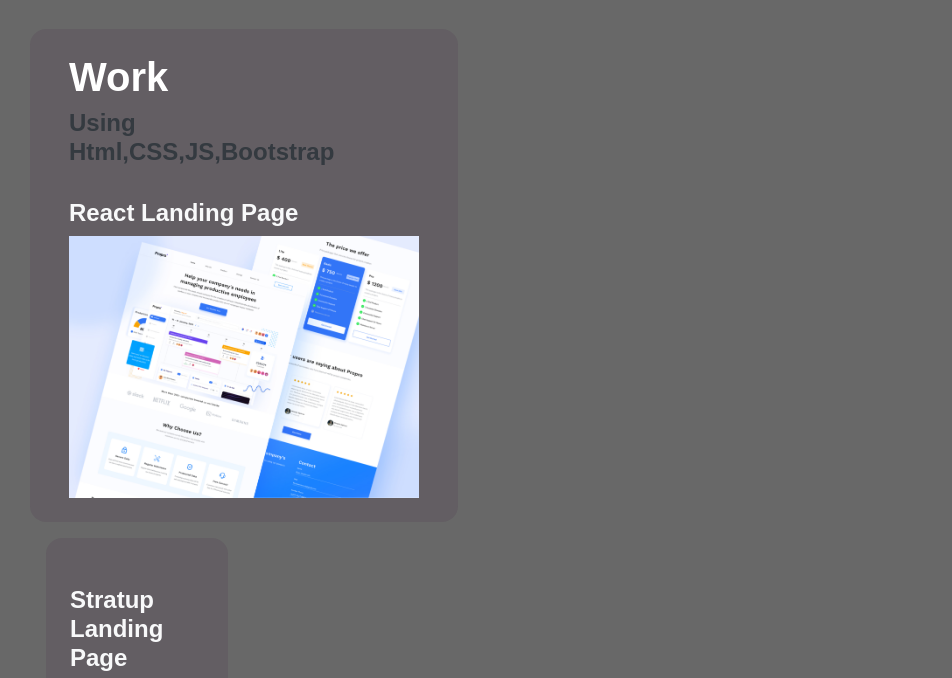
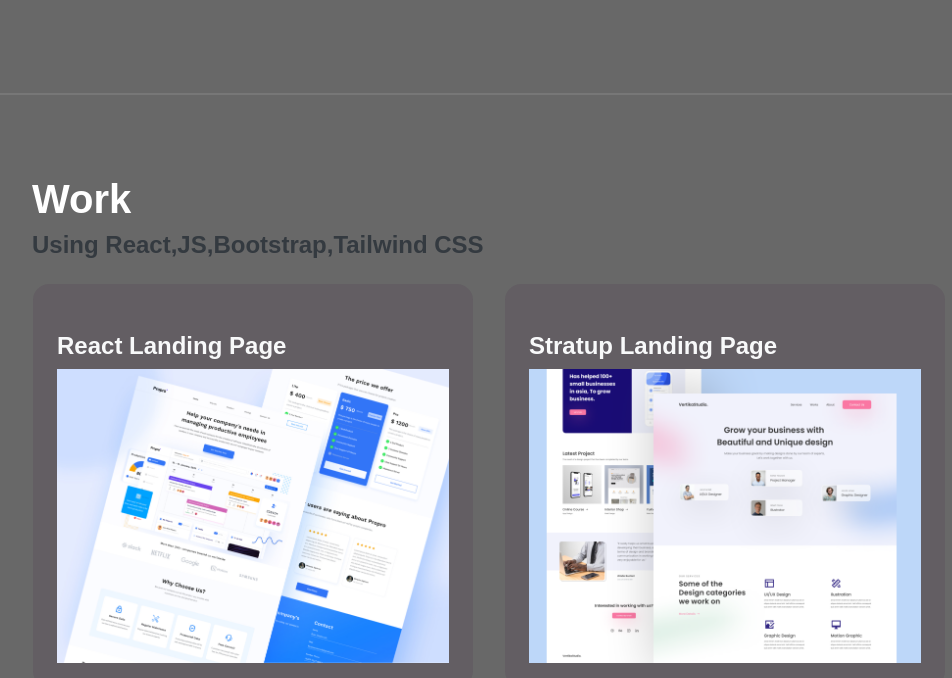
Before and after one commit to Ayushant/protfolio24, a plain HTML site: page index.html in a window 1280 px wide. Shown: the part 3619-4297 px from the top of the page, without its empty margins (271-1223 px from the left). Drawn offline with nearby package versions, Linux system fonts and the light colour scheme; a web font is replaced by a local one.

Commit message:
Update index.html

```diff
--- a/index.html
+++ b/index.html
@@ -366,9 +366,22 @@
                         </div>
                     </div>
 
+                </section>
+
 
                     <!-- react pro -->
 
+                    <section  id="work" class="full-height px-lg-5">
+
+
+                        <div class="container">
+
+                            <div class="row pd-4">
+                                <div class="col-lg-8">
+                                    <h1 class="text-white  text-brand" >Work</h1>
+                                    <h4 class="text-dark"> Using React,JS,Bootstrap,Tailwind CSS</h4>
+                                </div>
+                            </div>
 
                     <div class="row">
                         <div class="col-md-6 p-3 shadow-effect">
@@ -378,14 +391,6 @@
                                 </div> -->
 
 
-                                <div class="container">
-
-                <div class="row pd-4">
-                    <div class="col-lg-8">
-                        <h1 class="text-white  text-brand" >Work</h1>
-                        <h4 class="text-dark"> Using Html,CSS,JS,Bootstrap</h4>
-                    </div>
-                </div>
                                 <h4 class="mt-4 mb-2 text-light">React Landing Page</h4>
                                 <!-- <p>I have more than 2 year of experience in html</p> -->
                                 <a href="https://enchanting-hotteok-a5173d.netlify.app/ " class="link-custom text-dark"><img src="./assest/images/project-1.jpg" alt=""></a>
@@ -436,8 +441,8 @@
 
                 </div>
 
-            </div>
-                </div>
+            <!-- </div> -->
+
 
         </section>
 
```
